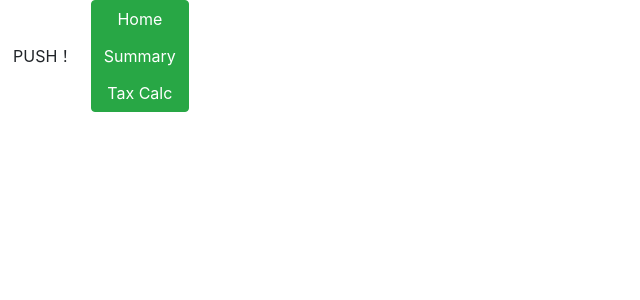
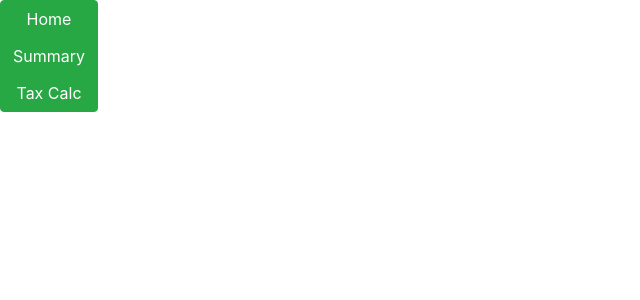
Before and after one commit to Snafkin547/HandyWeb, a Flask app: page / in a window 1280 px wide. Shown: the top 300 px of the page, without its empty margins (0-640 px from the left). Run offline with Flask 2, Linux system fonts and the light colour scheme; some libraries are stand-ins or nearby versions.

Commit message:
Update base.html

```diff
--- a/templates/base.html
+++ b/templates/base.html
@@ -9,7 +9,6 @@
 
 
 <body>
-<a href="" class="btn btn--orange btn--cubic btn--shadow">PUSH！</a>
   <div class="btn-group-vertical">
     <a href="/" class="btn btn-success"> Home </a>
     <a href="/summarize" class="btn btn-success"> Summary </a>
```
